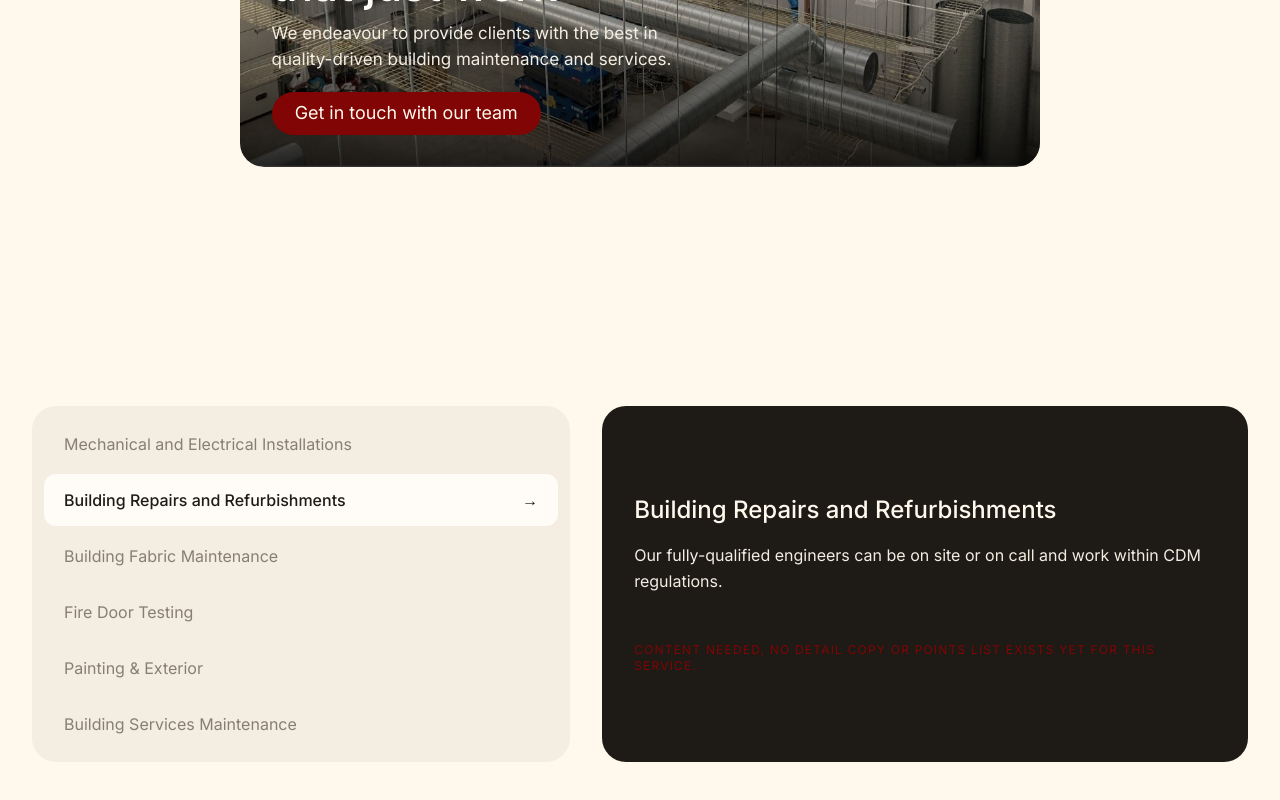
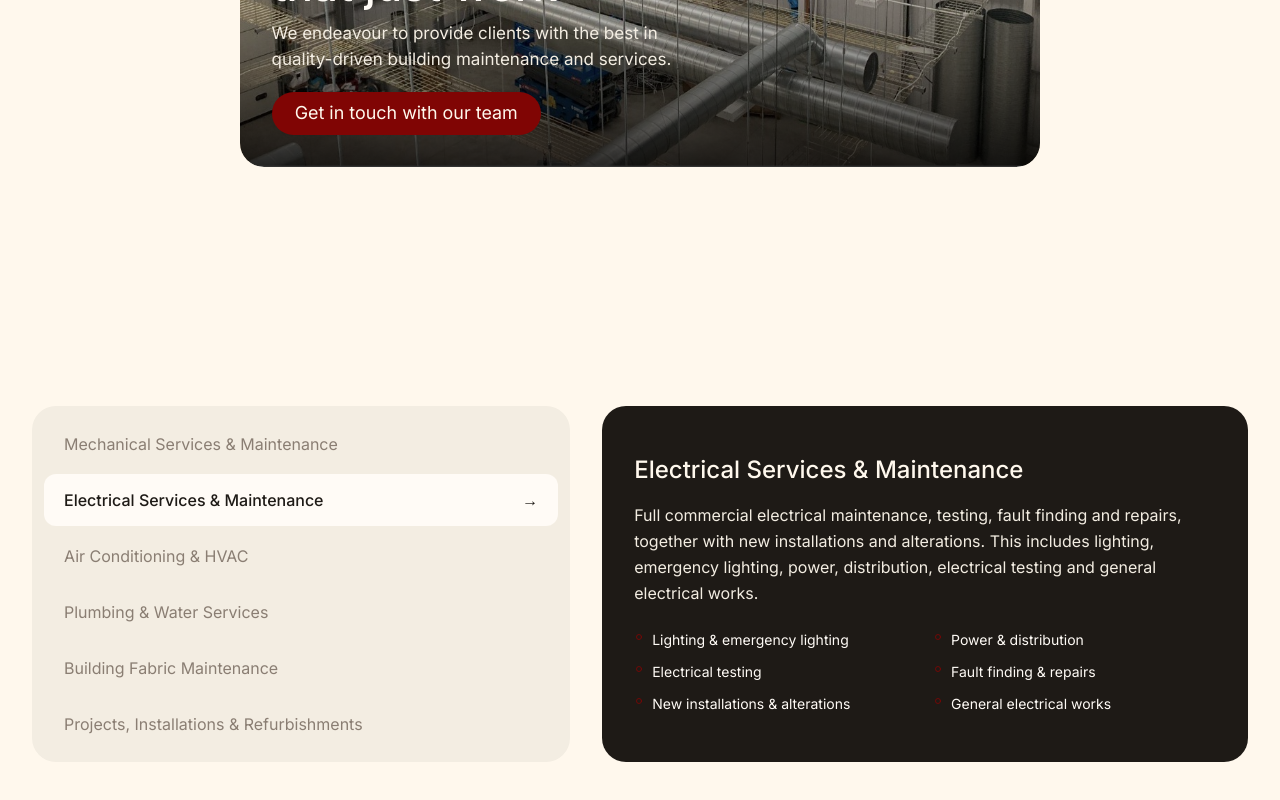
Before and after one commit to Rafelvdy/jbs-london-webpage, a Next.js app: page /services in a window 1280 px wide. Shown: the part 458-1258 px from the top of the page. Built offline with nearby package versions, Linux system fonts and the light colour scheme.

Commit message:
Refactor ServiceDetailCard component and update service data for improved clarity and consistency

```diff
--- a/components/ServiceDisplay.tsx
+++ b/components/ServiceDisplay.tsx
@@ -10,13 +10,6 @@ export default function ServiceDetailCard({ service }: { service: Service }) {
         <p className="text-background-dark leading-relaxed text-sm sm:text-base mb-4 sm:mb-6">
         {service.description}
         </p>
-
-      {service.needsContent ? (
-        <p className="mt-4 sm:mt-6 text-xs uppercase text-accent tracking-widest">
-          Content needed, no detail copy or points list exists yet for this
-          service.
-        </p>
-      ) : (
         <div className="grid grid-cols-2 gap-x-3 gap-y-2 sm:gap-x-4 sm:gap-y-3 text-xs sm:text-sm text-background-light">
             {service.points.map((point) => (
             <div key={point} className="flex gap-1.5 sm:gap-2 items-start">
@@ -25,7 +18,6 @@ export default function ServiceDetailCard({ service }: { service: Service }) {
             </div>
             ))}
         </div>
-      )}
     </div>
   );
 }
--- a/data/services-data.ts
+++ b/data/services-data.ts
@@ -3,89 +3,95 @@ export type Service = {
   title: string;
   description: string;
   points: string[];
-  /** True when this service has no real detail copy yet. */
-  needsContent?: boolean;
 };
 
 export const services: Service[] = [
   {
-    id: "mande",
-    title: "Mechanical and Electrical Installations",
+    id: "mechanical",
+    title: "Mechanical Services & Maintenance",
     description:
-      "Refurbishments and installations of all electrical and mechanical systems can be provided. Whether the work is identified during routine maintenance or required as part of a new building contract, our fully qualified engineers can skilfully carry out a variety of mechanical and electrical installations, including works ranging from thermostatic radiator valves to installing an efficient, full-service BMS system.",
+      "Planned and reactive mechanical maintenance for commercial buildings, including heating, pumps, plant, ventilation, valves and associated mechanical systems. We provide PPM programmes, fault finding, repairs and replacement works to keep building services operating efficiently.",
     points: [
       "Heating systems",
-      "Boiler installations & pipe work",
-      "Ventilation systems",
-      "Hot and cold water systems",
-      "Above-ground drainage & sanitary waste",
-      "BMS systems",
-      "Environmental controls",
-      "Small power installations",
-      "High voltage switching",
-      "Generator and UPS installations",
-      "Air conditioning and refrigeration",
-      "Lighting, including emergency systems",
-      "Telephone and computer data cabling",
-      "Electric meters",
+      "Pumps & plant",
+      "Ventilation",
+      "Valves & associated systems",
+      "PPM programmes",
+      "Fault finding",
+      "Repairs & replacement works",
     ],
   },
   {
-    id: "repairs",
-    title: "Building Repairs and Refurbishments",
+    id: "electrical",
+    title: "Electrical Services & Maintenance",
     description:
-      "Our fully-qualified engineers can be on site or on call and work within CDM regulations.",
-    points: [],
-    needsContent: true,
+      "Full commercial electrical maintenance, testing, fault finding and repairs, together with new installations and alterations. This includes lighting, emergency lighting, power, distribution, electrical testing and general electrical works.",
+    points: [
+      "Lighting & emergency lighting",
+      "Power & distribution",
+      "Electrical testing",
+      "Fault finding & repairs",
+      "New installations & alterations",
+      "General electrical works",
+    ],
+  },
+  {
+    id: "hvac",
+    title: "Air Conditioning & HVAC",
+    description:
+      "Planned maintenance, servicing, fault finding, repairs and installation of commercial air-conditioning and HVAC systems, including split systems, VRF/VRV, FCUs, condensers and ventilation equipment.",
+    points: [
+      "Split systems",
+      "VRF / VRV systems",
+      "FCUs",
+      "Condensers",
+      "Ventilation equipment",
+      "Planned maintenance & servicing",
+      "Fault finding & repairs",
+      "New installations",
+    ],
+  },
+  {
+    id: "plumbing",
+    title: "Plumbing & Water Services",
+    description:
+      "Commercial plumbing maintenance, repairs and installations, from reactive leaks and faults through to new pipework, sanitary installations and associated water systems. We can also support planned water hygiene and compliance requirements.",
+    points: [
+      "Reactive leaks & faults",
+      "New pipework",
+      "Sanitary installations",
+      "Water systems",
+      "Water hygiene support",
+      "Compliance requirements",
+    ],
   },
   {
     id: "fabric",
     title: "Building Fabric Maintenance",
     description:
-      "We understand the importance of a comfortable work environment, and that's why we offer our clients such high standards of building fabric maintenance services at cost-effective prices, working alongside an existing project manager or offering a fully project-managed solution.",
+      "General building and fabric maintenance to keep commercial properties safe, presentable and operational. This includes painting and decorating, carpentry, doors and ironmongery, minor repairs, making good, flooring, ceilings and other general building works.",
     points: [
+      "Painting & decorating",
       "Carpentry",
-      "Electricians",
-      "Plumbers",
-      "Decorators",
-      "Glaziers",
-      "Roofers",
-      "Drainage engineers",
-      "Flooring installers",
-      "Plasterers",
-      "Painters",
-      "Carpeters",
+      "Doors & ironmongery",
+      "Minor repairs & making good",
+      "Flooring",
+      "Ceilings",
+      "General building works",
     ],
   },
   {
-    id: "fire-door",
-    title: "Fire Door Testing",
-    description: "Fire door testing is available for commercial buildings.",
-    points: [],
-    needsContent: true,
-  },
-  {
-    id: "painting",
-    title: "Painting & Exterior",
-    description: "We can deliver high-quality refurbishments and paintwork.",
-    points: [],
-    needsContent: true,
-  },
-  {
-    id: "maintenance",
-    title: "Building Services Maintenance",
+    id: "projects",
+    title: "Projects, Installations & Refurbishments",
     description:
-      "After we have conducted an initial site survey to assess all assets, followed by detailed analysis of customer requirements, we can offer planned preventative, reactive and condition-based maintenance. Our team of experienced engineers are coordinated on a daily basis from our main office, managed by area supervisors, with an out-of-hours helpline and engineers available on a static or mobile basis.",
+      "Mechanical, electrical, plumbing and building works ranging from small alterations through to larger installations and refurbishments. We can manage works from initial survey and quotation through to installation, commissioning and handover.",
     points: [
-      "Boilers",
-      "Generators",
-      "Heating & air con systems",
-      "Chillers",
-      "Electrical circuitry",
-      "Lighting",
-      "Plumbing",
-      "Drainage",
-      "Building management systems",
+      "Small alterations",
+      "Larger installations",
+      "Refurbishments",
+      "Initial survey & quotation",
+      "Installation & commissioning",
+      "Project handover",
     ],
   },
 ];
```
Lines whose indentation alone changed are shown as unchanged.
